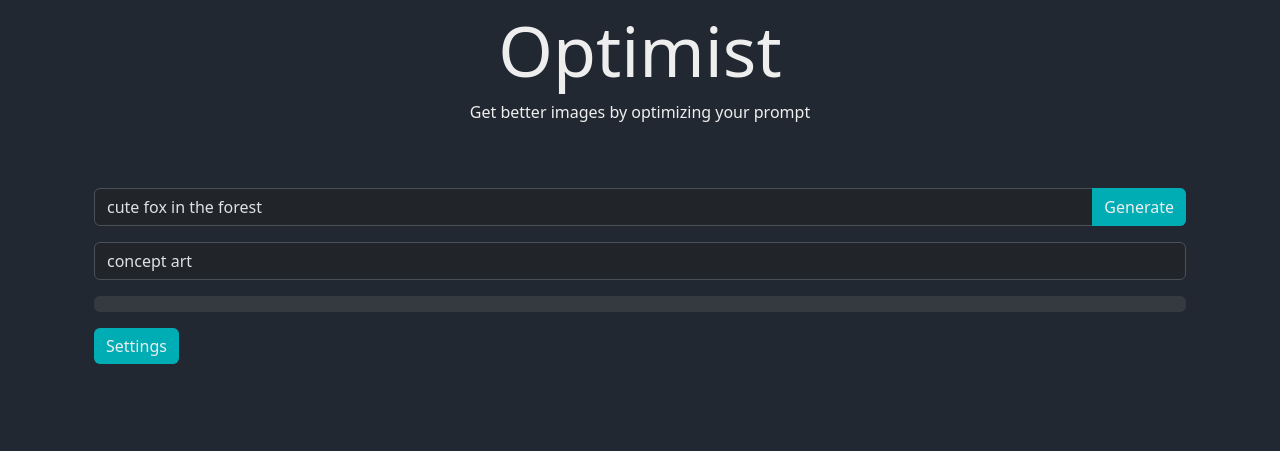
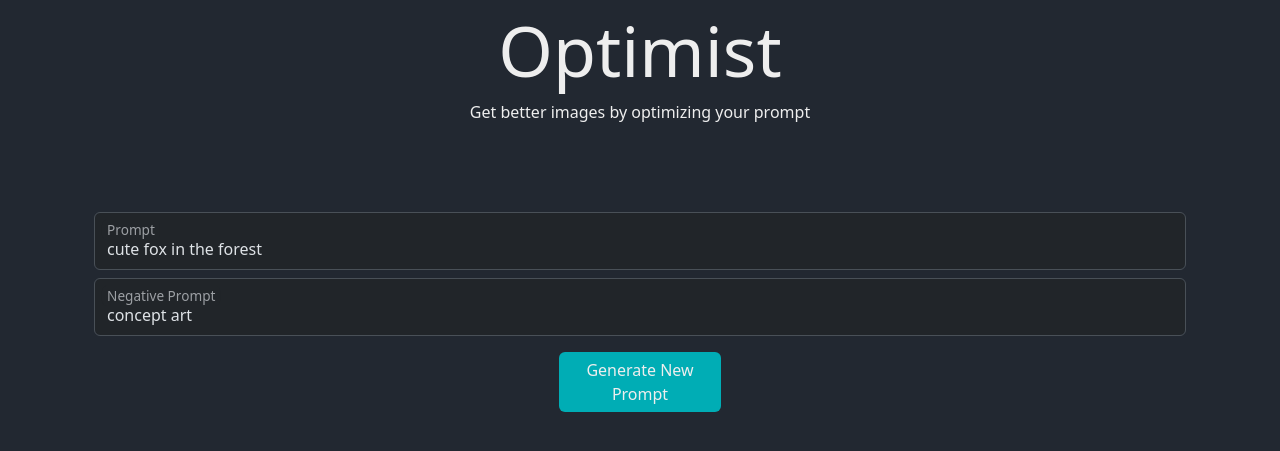
Before and after one commit to XiLiCe/akimovlab, a Python web app: template templates/index.html in a window 1280 px wide. Shown: the top 451 px of the page. Run offline with Jinja, Linux system fonts and the light colour scheme; the template is opened without the code that fills it, so the values that code supplies are empty; some libraries are stand-ins or nearby versions.

Commit message:
separate containers for prompt/image gen

```diff
--- a/static/js/main.js
+++ b/static/js/main.js
@@ -1,5 +1,6 @@
 var first_image = true;
-var generate_button = document.getElementById("generate");
+var generate_text_button = document.getElementById("generate-prompt");
+var generate_image_button = document.getElementById("generate-image");
 
 function sendRequest(route, resultHandler) {
   // Get the data to send to the server
@@ -16,6 +17,7 @@ function sendRequest(route, resultHandler) {
   };
   var data = {
     user_prompt: document.getElementById("prompt").value,
+    optimized_prompt: document.getElementById("new-prompt-textarea").value,
     settings: settings,
   };
 
@@ -69,9 +71,35 @@ function updateProgress() {
   //   });
 }
 
-generate_button.addEventListener("click", function () {
+generate_text_button.addEventListener("click", function () {
+  document.getElementById("text-generation").classList.add("hidden");
+  document.getElementById("new-prompt").classList.remove("hidden");
+
+  sendRequest("/api/get_prompt", function (result) {
+    let response = result;
+    let textArray = response.optimized_prompt.split(" ");
+    console.log(textArray);
+    let wordIndex = 0;
+    function type() {
+      if (wordIndex < textArray.length) {
+        console.log("xdd");
+        document.getElementById("new-prompt-textarea").textContent += textArray[wordIndex] + " ";
+        wordIndex++;
+        setTimeout(type, 500);
+      } else {
+        document.getElementById("new-prompt-textarea").toggleAttribute("readonly");
+        document.getElementById("settings").classList.remove("hidden");
+        generate_image_button.classList.remove("hidden");
+        generate_image_button.toggleAttribute("disabled");
+      }
+    }
+    type();
+  });
+});
+
+generate_image_button.addEventListener("click", function () {
   first_image = true;
-  generate_button.toggleAttribute("disabled");
+  generate_image_button.toggleAttribute("disabled");
   sendRequest("/api/get_image", function (result) {
     let response = result;
     setInnerHTML(
@@ -82,7 +110,7 @@ generate_button.addEventListener("click", function () {
     document.querySelector("#optimized-image img").setAttribute("src", response.optimized_image);
     document.getElementById("images").classList.remove("hidden");
     first_image = false;
-    generate_button.toggleAttribute("disabled");
+    generate_image_button.toggleAttribute("disabled");
   });
   updateProgress();
 });
--- a/templates/index.html
+++ b/templates/index.html
@@ -8,36 +8,59 @@ endblock %} {% block body %}
         <p>Get better images by optimizing your prompt</p>
       </div>
     </div>
+  </div>
+  <div class="container" id="text-generation">
     <div class="row">
       <div class="col-12">
-        <div class="input-group mb-3">
+        <div class="form-floating mb-3">
           <input
             type="text"
-            class="form-control"
+            class="form-control mb-2"
             id="prompt"
             placeholder="cute fox in the forest"
             value="cute fox in the forest"
-            aria-label="Enter prompt:"
-            aria-describedby="button-addon2" />
-          <button class="btn btn-outline-secondary" type="button" id="generate">Generate</button>
+            aria-label="Enter prompt:" />
+          <label for="prompt">Prompt</label>
+          <div class="form-floating mb-3">
+            <input
+              type="text"
+              class="form-control"
+              id="negative_prompt"
+              placeholder="concept art"
+              value="concept art"
+              aria-label="Enter prompt:" />
+            <label for="negative_prompt">Negative Prompt</label>
+          </div>
         </div>
       </div>
     </div>
-    <div class="row">
-      <div class="col-12">
-        <div class="input-group mb-3">
-          <input
-            type="text"
-            class="form-control"
-            id="negative_prompt"
-            placeholder="concept art"
-            value="concept art"
-            aria-label="Enter prompt:"
-            aria-describedby="button-addon2" />
+    <div class="row justify-content-center mb-3">
+      <div class="col-2">
+        <button class="btn btn-outline-secondary" type="button" id="generate-prompt">
+          Generate New Prompt
+        </button>
+      </div>
+    </div>
+  </div>
+  <div class="container hidden" id="new-prompt">
+    <div class="row mb-3">
+      <div class="col">
+        <div class="form-floating">
+          <textarea readonly class="form-control" id="new-prompt-textarea"></textarea>
+          <label for="new-prompt-textarea">New prompt</label>
         </div>
       </div>
     </div>
-    <div class="row mb-3">
+    <div class="row justify-content-center mb-3">
+      <div class="col-2">
+        <button class="btn btn-outline-secondary" type="button" id="generate-image" disabled>
+          Generate Images
+        </button>
+      </div>
+    </div>
+  </div>
+  <div class="container mb-3 hidden" id="images-container">
+    <div class="row mb-3" id="progress-bar-row">
       <div class="col-12">
         <div
           class="progress"
```
